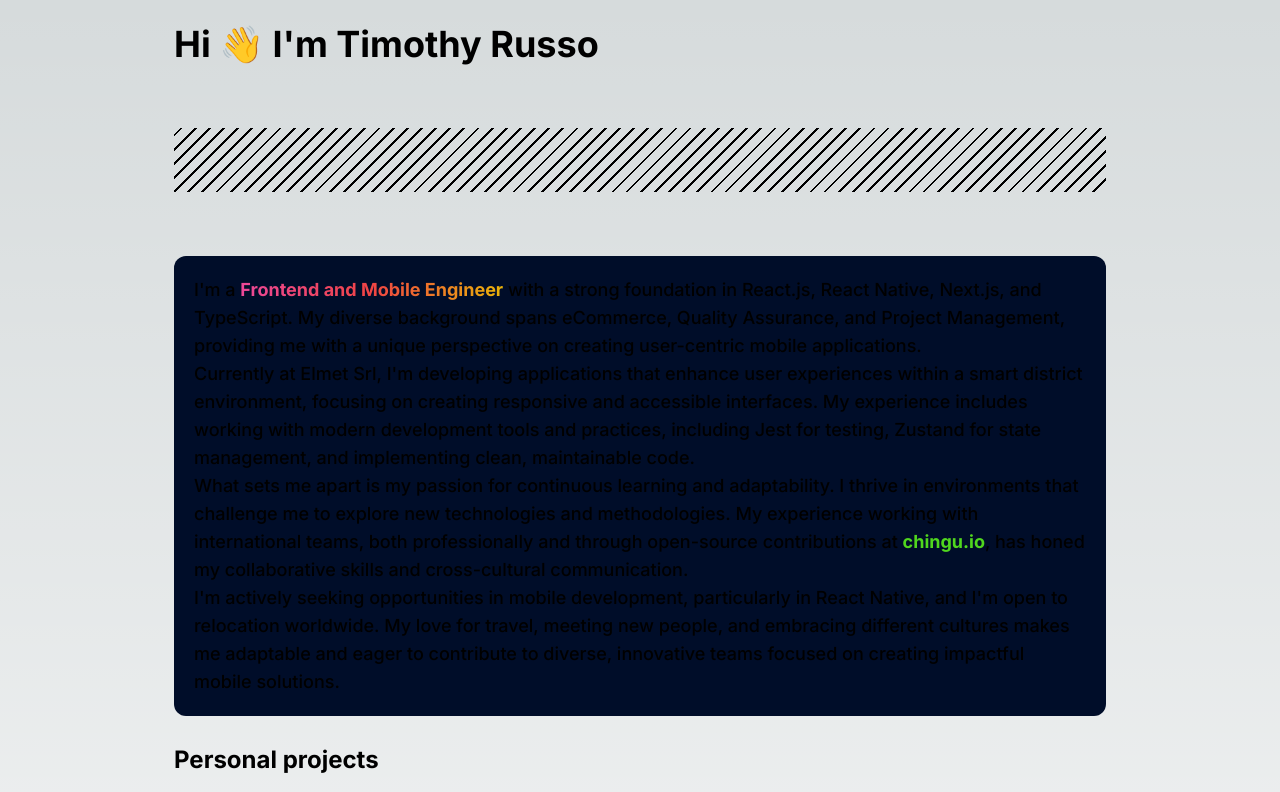
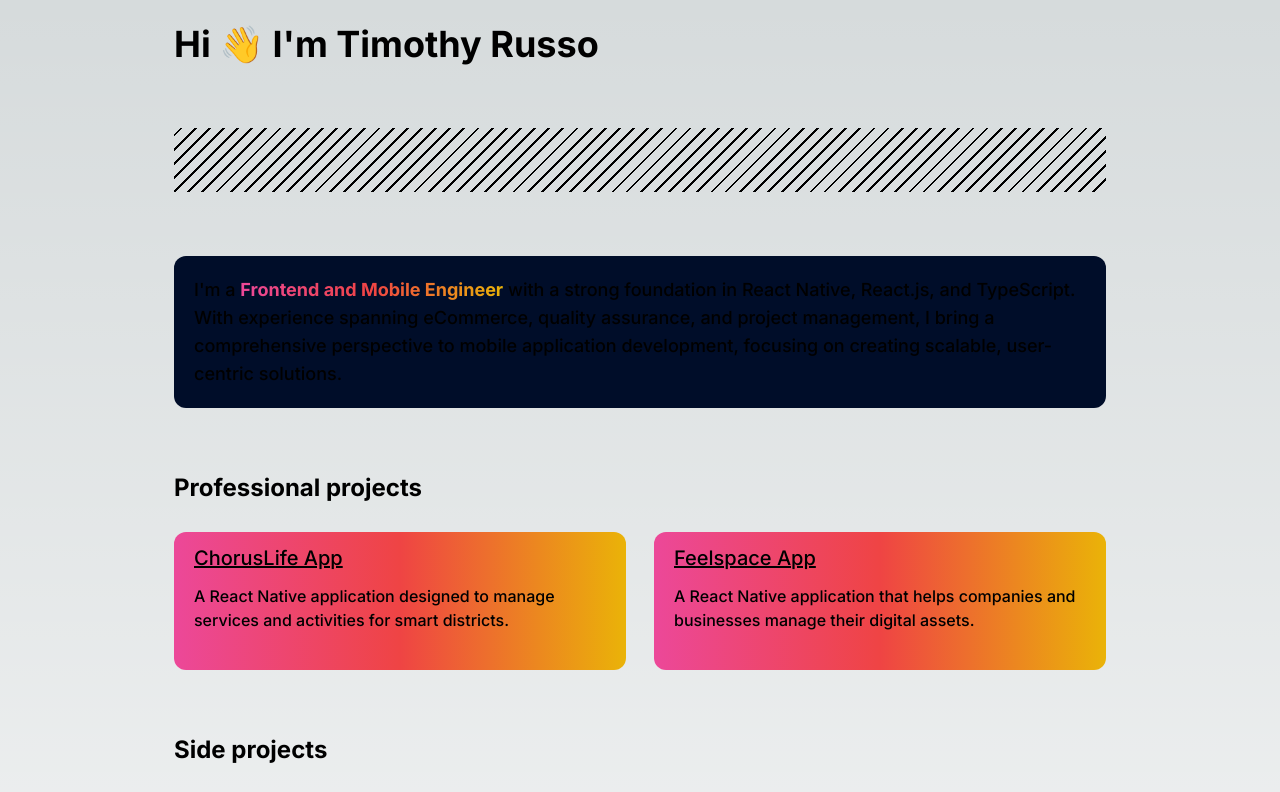
Before and after one commit to timothyrusso/personal-website-next, a Next.js app: page / in a window 1280 px wide. Shown: the top 792 px of the page. Built offline with nearby package versions, Linux system fonts and the light colour scheme.

Commit message:
feat: update projects and description

```diff
--- a/components/Description/Description.tsx
+++ b/components/Description/Description.tsx
@@ -5,35 +5,10 @@
       <span className="bg-gradient-to-r from-pink-500 via-red-500 to-yellow-500 bg-clip-text text-transparent font-bold gradient-text-hover cursor-progress">
         Frontend and Mobile Engineer
       </span>{' '}
-      with a strong foundation in React.js, React Native, Next.js, and
-      TypeScript. My diverse background spans eCommerce, Quality Assurance, and
-      Project Management, providing me with a unique perspective on creating
-      user-centric mobile applications.
-      <br />
-      Currently at Elmet Srl, I&apos;m developing applications that enhance user
-      experiences within a smart district environment, focusing on creating
-      responsive and accessible interfaces. My experience includes working with
-      modern development tools and practices, including Jest for testing,
-      Zustand for state management, and implementing clean, maintainable code.
-      <br />
-      What sets me apart is my passion for continuous learning and adaptability.
-      I thrive in environments that challenge me to explore new technologies and
-      methodologies. My experience working with international teams, both
-      professionally and through open-source contributions at{' '}
-      <a
-        href="https://github.com/chingu-x/chingu-dashboard"
-        className="text-[#50d71e] font-bold"
-        target="_blank"
-      >
-        chingu.io
-      </a>
-      , has honed my collaborative skills and cross-cultural communication.
-      <br />
-      I&apos;m actively seeking opportunities in mobile development,
-      particularly in React Native, and I&apos;m open to relocation worldwide.
-      My love for travel, meeting new people, and embracing different cultures
-      makes me adaptable and eager to contribute to diverse, innovative teams
-      focused on creating impactful mobile solutions.
+      with a strong foundation in React Native, React.js, and TypeScript. With
+      experience spanning eCommerce, quality assurance, and project management,
+      I bring a comprehensive perspective to mobile application development,
+      focusing on creating scalable, user-centric solutions.
     </p>
   );
 };
--- a/components/Footer/Footer.module.css
+++ b/components/Footer/Footer.module.css
@@ -1,3 +1,3 @@
 .max-width-footer-links {
-  max-width: 12rem;
+  max-width: 8rem;
 }
--- a/components/Footer/Footer.tsx
+++ b/components/Footer/Footer.tsx
@@ -25,15 +25,6 @@
             target="_blank"
           >
             LinkedIn
-          </a>
-        </li>
-        <li>
-          <a
-            className="gradient-text-hover font-bold"
-            href="https://docs.google.com/document/d/1cNIQyn6GO5usEu9Hs_lQVgJPxMxgYiiw5ZGZX69TjqI/edit"
-            target="_blank"
-          >
-            Resume
           </a>
         </li>
       </ul>
--- a/components/ProjectsGrid/ProjectsGrid.tsx
+++ b/components/ProjectsGrid/ProjectsGrid.tsx
@@ -1,12 +1,23 @@
-import { projects } from '@/utils/constants';
+import { sideProjects, professionalProjects } from '@/utils/constants';
 import { ProjectCard } from '../ProjectCard/ProjectCard';
 
 export const ProjectsGrid = () => {
   return (
     <div>
-      <h2 className="text-2xl font-bold mb-7 mt-7">Personal projects</h2>
+      <h2 className="text-2xl font-bold mb-7 mt-16">Professional projects</h2>
+      <ul className="grid grid-cols-1 md:grid-cols-2 gap-7 mb-16">
+        {professionalProjects.map((project) => (
+          <ProjectCard
+            key={project.id}
+            title={project.title}
+            link={project.link}
+            description={project.description}
+          />
+        ))}
+      </ul>
+      <h2 className="text-2xl font-bold mb-7 mt-7">Side projects</h2>
       <ul className="grid grid-cols-1 md:grid-cols-2 gap-7">
-        {projects.map((project) => (
+        {sideProjects.map((project) => (
           <ProjectCard
             key={project.id}
             title={project.title}
--- a/utils/constants.ts
+++ b/utils/constants.ts
@@ -1,4 +1,4 @@
-export const projects = [
+export const sideProjects = [
   {
     title: 'flappy-bird',
     link: 'https://github.com/timothyrusso/FlappyBird',
@@ -41,3 +41,20 @@
     id: 6,
   },
 ];
+
+export const professionalProjects = [
+  {
+    title: 'ChorusLife App',
+    link: 'https://apps.apple.com/it/app/choruslife/id6443739126',
+    description:
+      'A React Native application designed to manage services and activities for smart districts.',
+    id: 1,
+  },
+  {
+    title: 'Feelspace App',
+    link: 'https://apps.apple.com/it/app/feelspace/id1574724719',
+    description:
+      'A React Native application that helps companies and businesses manage their digital assets.',
+    id: 2,
+  },
+];
```
